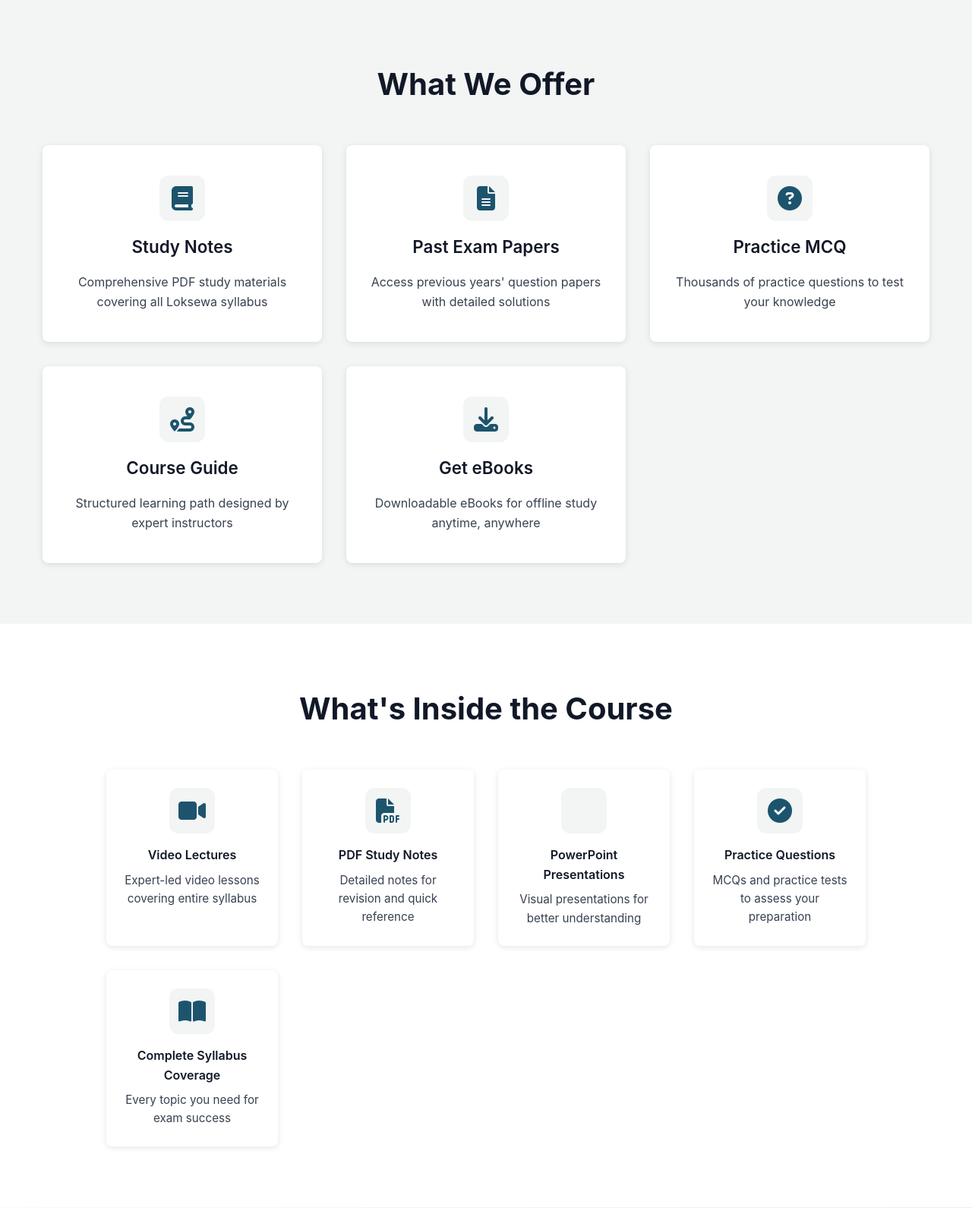
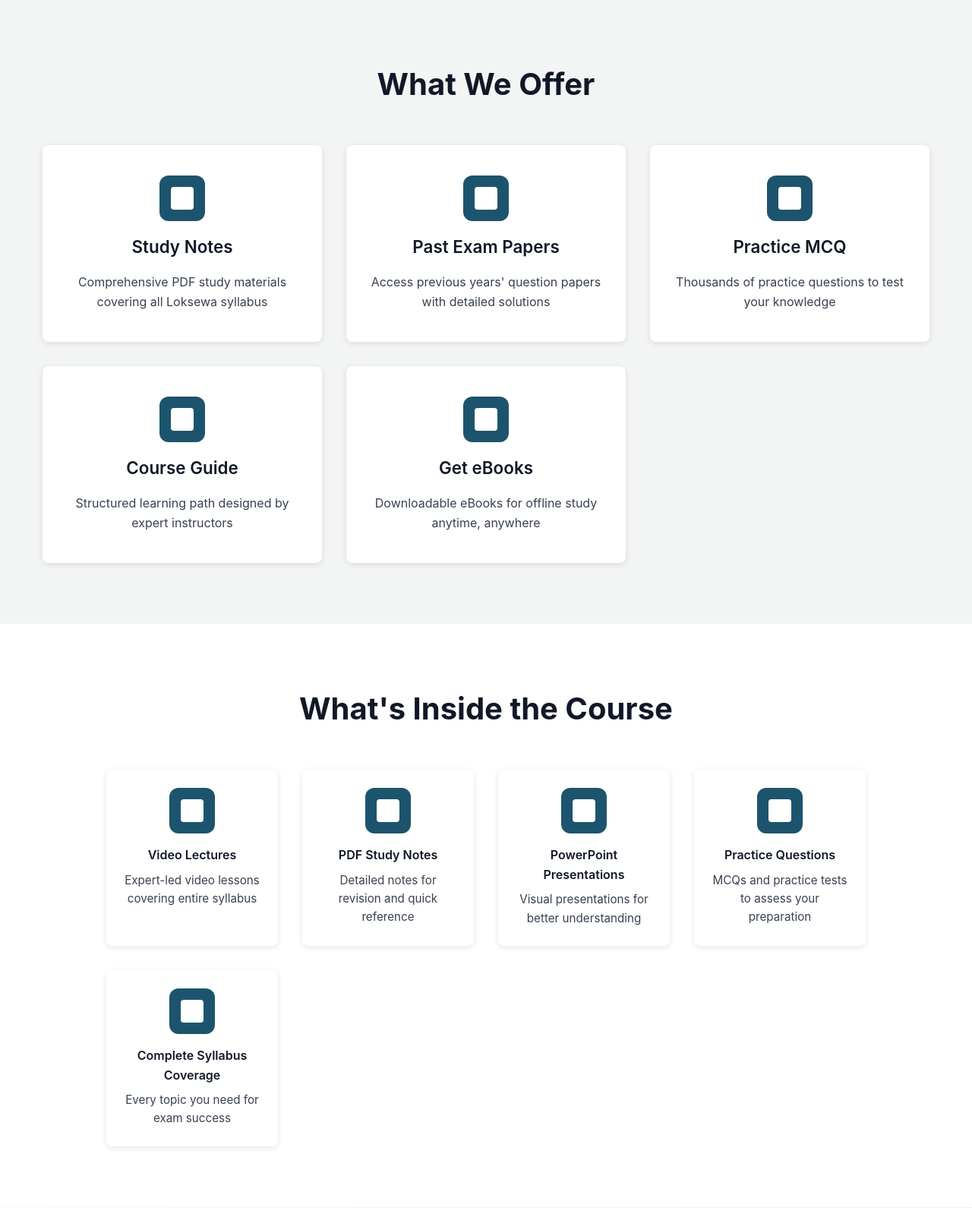
Before and after one commit to Prashanna-Raj-Pandit/veterinary-sarathi, a Flask app: page / in a window 1280 px wide. Shown: the part 892-2482 px from the top of the page at 76% size. Run offline with Flask 3, Linux system fonts and the light colour scheme; data that the repository does not hold is empty; some libraries are stand-ins or nearby versions.

Commit message:
Add professional CSS-based icons without emojis
Co-authored-by: Prashanna-Raj-Pandit <108394628+Prashanna-Raj-Pandit@users.noreply.github.com>

```diff
--- a/static/css/style.css
+++ b/static/css/style.css
@@ -1082,34 +1082,138 @@ html {
     }
 }
 
-/* Professional Icon Styles */
-.professional-icon {
-    width: 48px;
-    height: 48px;
-    display: inline-flex;
-    align-items: center;
-    justify-content: center;
-    background-color: var(--primary-blue);
-    color: white;
-    border-radius: 50%;
-    font-size: 1.5rem;
-    margin-bottom: 1rem;
-}
-
+/* Professional Icon Styles - CSS-only geometric shapes */
 .icon-wrapper {
     width: 60px;
     height: 60px;
     display: flex;
     align-items: center;
     justify-content: center;
-    background-color: var(--primary-light);
+    background-color: var(--primary-blue);
+    color: white;
     border-radius: 12px;
     margin: 0 auto 1rem;
+    font-size: 2rem;
+    font-weight: bold;
+    position: relative;
 }
 
 .icon-wrapper i {
     font-size: 2rem;
-    color: var(--primary-blue);
+    color: white;
+}
+
+/* CSS-based geometric icon shapes when Font Awesome fails */
+.icon-wrapper i:not([class*="fa-"]) {
+    display: none;
+}
+
+.icon-book i:empty::before,
+.icon-file i:empty::before,
+.icon-question i:empty::before,
+.icon-route i:empty::before,
+.icon-download i:empty::before,
+.icon-video i:empty::before,
+.icon-pdf i:empty::before,
+.icon-presentation i:empty::before,
+.icon-check i:empty::before,
+.icon-book-open i:empty::before {
+    content: "";
+    display: block;
+    width: 30px;
+    height: 30px;
+    background: white;
+    border-radius: 4px;
+}
+
+/* Book icon */
+.icon-book::after {
+    content: "B";
+    position: absolute;
+    color: white;
+    font-size: 1.8rem;
+    font-weight: bold;
+}
+
+/* File icon */
+.icon-file::after {
+    content: "F";
+    position: absolute;
+    color: white;
+    font-size: 1.8rem;
+    font-weight: bold;
+}
+
+/* Question icon */
+.icon-question::after {
+    content: "?";
+    position: absolute;
+    color: white;
+    font-size: 2rem;
+    font-weight: bold;
+}
+
+/* Route/Guide icon */
+.icon-route::after {
+    content: "G";
+    position: absolute;
+    color: white;
+    font-size: 1.8rem;
+    font-weight: bold;
+}
+
+/* Download icon */
+.icon-download::after {
+    content: "↓";
+    position: absolute;
+    color: white;
+    font-size: 2.2rem;
+    font-weight: bold;
+}
+
+/* Video icon */
+.icon-video::after {
+    content: "▶";
+    position: absolute;
+    color: white;
+    font-size: 2rem;
+    font-weight: bold;
+}
+
+/* PDF icon */
+.icon-pdf::after {
+    content: "P";
+    position: absolute;
+    color: white;
+    font-size: 1.8rem;
+    font-weight: bold;
+}
+
+/* Presentation icon */
+.icon-presentation::after {
+    content: "S";
+    position: absolute;
+    color: white;
+    font-size: 1.8rem;
+    font-weight: bold;
+}
+
+/* Check icon */
+.icon-check::after {
+    content: "✓";
+    position: absolute;
+    color: white;
+    font-size: 2.2rem;
+    font-weight: bold;
+}
+
+/* Book open icon */
+.icon-book-open::after {
+    content: "C";
+    position: absolute;
+    color: white;
+    font-size: 1.8rem;
+    font-weight: bold;
 }
 
 /* Nav brand without emoji */
--- a/templates/index.html
+++ b/templates/index.html
@@ -48,35 +48,35 @@
         <h2>What We Offer</h2>
         <div class="features-grid feature-cards-grid">
             <div class="feature-card">
-                <div class="icon-wrapper">
+                <div class="icon-wrapper icon-book">
                     <i class="fas fa-book"></i>
                 </div>
                 <h3>Study Notes</h3>
                 <p>Comprehensive PDF study materials covering all Loksewa syllabus</p>
             </div>
             <div class="feature-card">
-                <div class="icon-wrapper">
+                <div class="icon-wrapper icon-file">
                     <i class="fas fa-file-alt"></i>
                 </div>
                 <h3>Past Exam Papers</h3>
                 <p>Access previous years' question papers with detailed solutions</p>
             </div>
             <div class="feature-card">
-                <div class="icon-wrapper">
+                <div class="icon-wrapper icon-question">
                     <i class="fas fa-question-circle"></i>
                 </div>
                 <h3>Practice MCQ</h3>
                 <p>Thousands of practice questions to test your knowledge</p>
             </div>
             <div class="feature-card">
-                <div class="icon-wrapper">
+                <div class="icon-wrapper icon-route">
                     <i class="fas fa-route"></i>
                 </div>
                 <h3>Course Guide</h3>
                 <p>Structured learning path designed by expert instructors</p>
             </div>
             <div class="feature-card">
-                <div class="icon-wrapper">
+                <div class="icon-wrapper icon-download">
                     <i class="fas fa-download"></i>
                 </div>
                 <h3>Get eBooks</h3>
@@ -92,35 +92,35 @@
         <h2>What's Inside the Course</h2>
         <div class="inside-grid">
             <div class="inside-item">
-                <div class="icon-wrapper">
+                <div class="icon-wrapper icon-video">
                     <i class="fas fa-video"></i>
                 </div>
                 <h4>Video Lectures</h4>
                 <p>Expert-led video lessons covering entire syllabus</p>
             </div>
             <div class="inside-item">
-                <div class="icon-wrapper">
+                <div class="icon-wrapper icon-pdf">
                     <i class="fas fa-file-pdf"></i>
                 </div>
                 <h4>PDF Study Notes</h4>
                 <p>Detailed notes for revision and quick reference</p>
             </div>
             <div class="inside-item">
-                <div class="icon-wrapper">
+                <div class="icon-wrapper icon-presentation">
                     <i class="fas fa-presentation"></i>
                 </div>
                 <h4>PowerPoint Presentations</h4>
                 <p>Visual presentations for better understanding</p>
             </div>
             <div class="inside-item">
-                <div class="icon-wrapper">
+                <div class="icon-wrapper icon-check">
                     <i class="fas fa-check-circle"></i>
                 </div>
                 <h4>Practice Questions</h4>
                 <p>MCQs and practice tests to assess your preparation</p>
             </div>
             <div class="inside-item">
-                <div class="icon-wrapper">
+                <div class="icon-wrapper icon-book-open">
                     <i class="fas fa-book-open"></i>
                 </div>
                 <h4>Complete Syllabus Coverage</h4>
```
